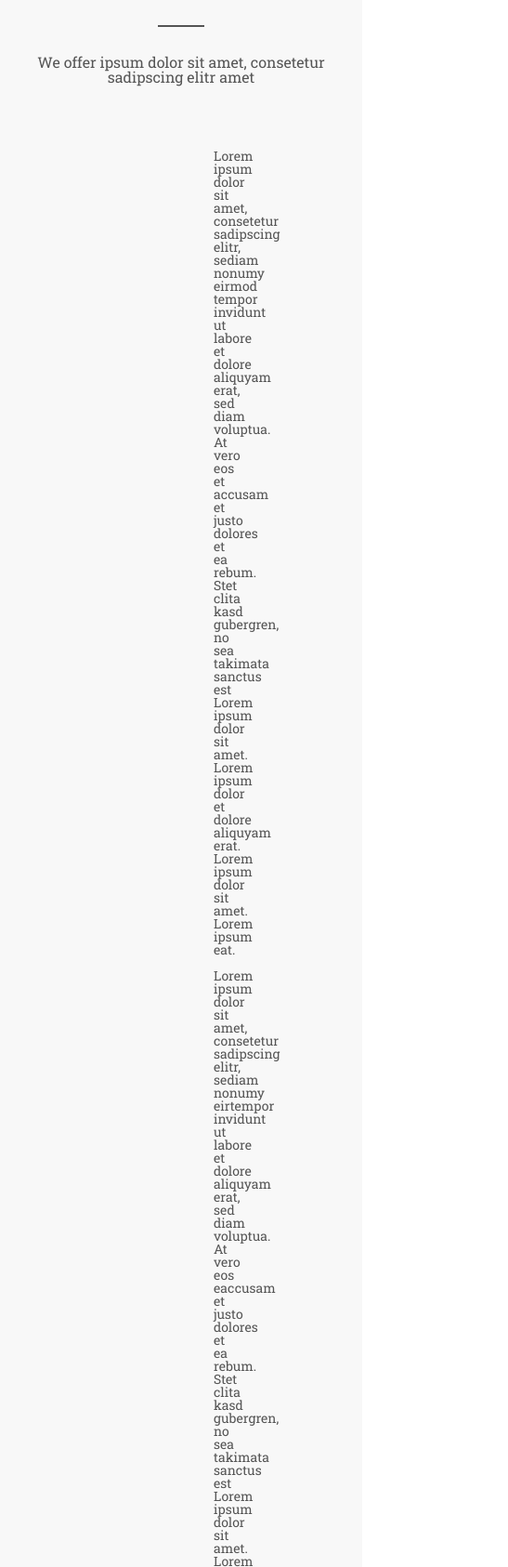
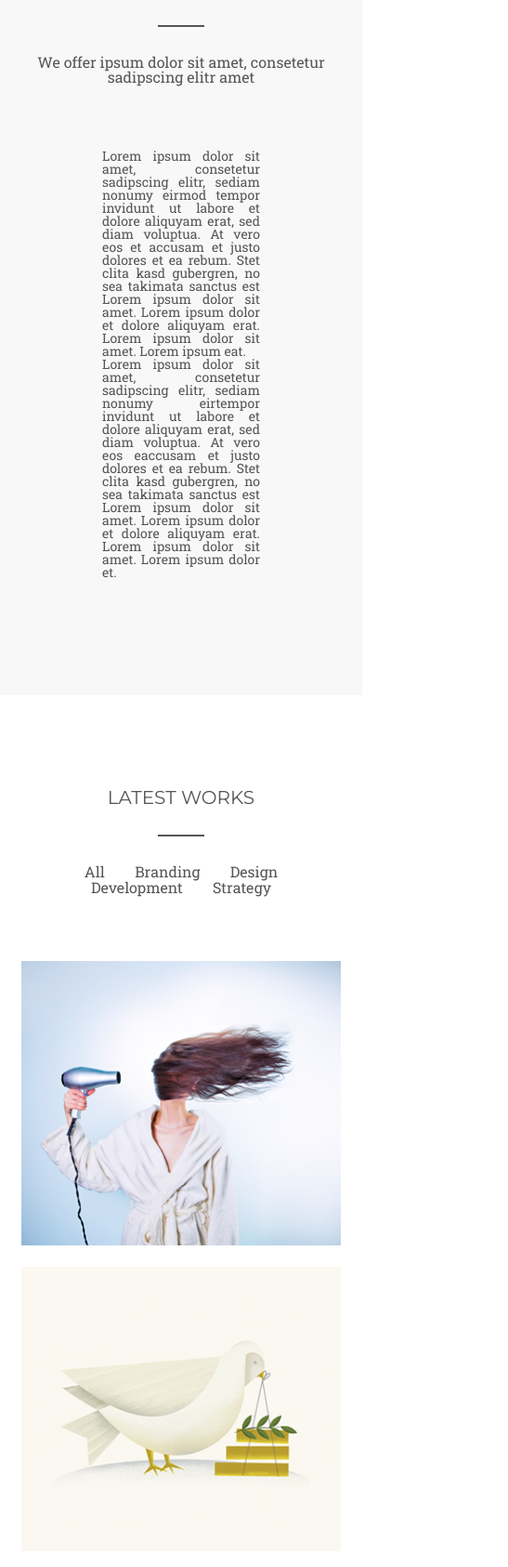
Before and after one commit to ev-tolk/Homework3, a plain HTML site: page index.html in a window 390 px wide. Shown: the part 2241-3927 px from the top of the page at 93% size, 547 px wide, since content can reach past the window. Drawn offline with Linux system fonts and the light colour scheme.

Commit message:
Homework4

```diff
--- a/style.css
+++ b/style.css
@@ -421,19 +421,33 @@ body{
 		width: 90%;
 	}
 	.container3 .ps1 .column{
-
+		column-width: 350px;
 	}
-
+	.container6 .clients div{
+		width: 18%;
+	}
 }
 
 @media (max-width:992px){
 	.container1 .menu{
 		display: none;
 	}
-	.container4 .galery div{
+	.container4 .galery .pic{
 		margin-bottom: 20px;
 		margin-left: 1%;
 		margin-right: 1%;
+	}
+	.container3 .ps1 .column{
+		column-width: 250px;
+		margin-left: 195px;
+		margin-right: 195px;
+	}
+	.container6 .clients div{
+		width: 17%;
+	}
+	.container6 .text4{
+		margin-left: 40px;
+		margin-right: 40px;
 	}
 }
 
@@ -441,8 +455,20 @@ body{
 	.container2 .cards div{
 		width: 45%;
 	}
-	.container4 .galery div{
+	.container4 .galery .pic{
 		width: 45%;
+	}
+	.container3 .ps1 .column{
+		column-width: 150px;
+		margin-left: 40px;
+		margin-right: 40px;
+	}
+	.container6 .clients div{
+		width: 25%;
+	}
+	.container6 .text4{
+		margin-left: 70px;
+		margin-right: 70px;
 	}
 }
 
@@ -450,8 +476,27 @@ body{
 	.container2 .cards div{
 		width: 100%;
 	}
-	.container4 .galery div{
+	.container4 .galery .pic{
 		width: 98%;
+	}
+	.container3 .ps1 .column{
+		column-count: auto;
+		margin-left: 0px;
+		margin-right: 0px;
+		padding-left: 0px;
+		padding-right: 0px;
+		column-gap: 0px;
+	}
+	.container3 .ps1 .text2{
+		margin-left: 30px;
+		margin-right: 30px;
+	}
+	.container6 .clients div{
+		width: 25%;
+	}
+	.container6 .text4{
+		margin-left: 10px;
+		margin-right: 10px;
 	}
 }
 
@@ -466,3 +511,11 @@ body{
 		margin-top: 10vh;
 	}
 }
+
+@media(max-width: 925px){
+	.container3 .ps1 .column{
+		column-width: 150px;
+		margin-left: 110px;
+		margin-right: 110px;
+	}
+}
```
